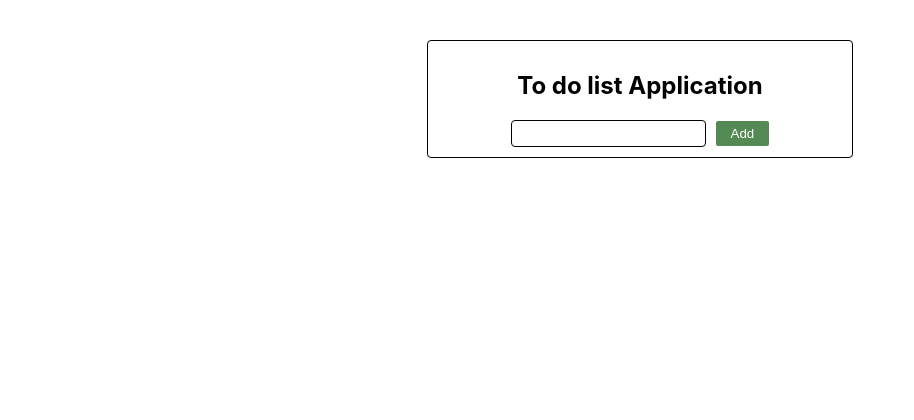
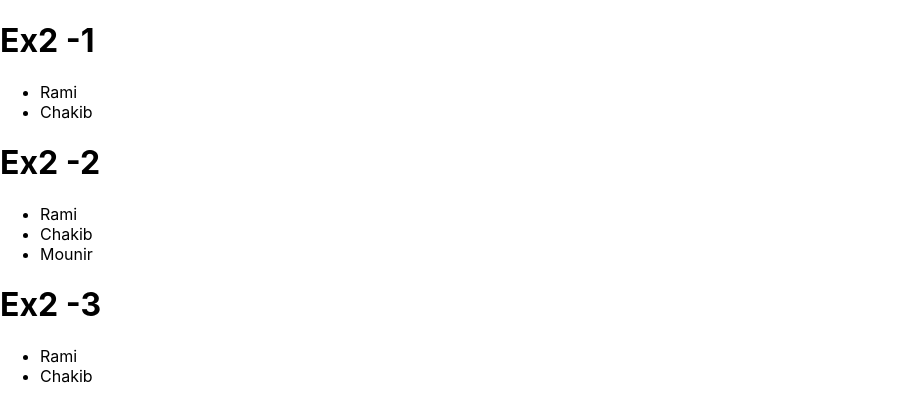
Before and after one commit to sofyanBoukir/react-APPS, a React (Create React App) app: page / in a window 1280 px wide. Shown: the top 420 px of the page, without its empty margins (0-914 px from the left). Built offline with nearby package versions, Linux system fonts and the light colour scheme.

Commit message:
hahwa class

```diff
--- a/src/Ex.jsx
+++ b/src/Ex.jsx
@@ -1,7 +1,7 @@
 import React from 'react'
 
 const Ex = () => {
-    //Ex 1
+    //Ex 1///
     // const list = [2,5,8,7,3];
     // let res = list.map(item => item *3)
     // console.log(res);
@@ -13,23 +13,23 @@ const Ex = () => {
     // console.log(sum);
 
 
-    //Ex 2
-    // const personnes = [
-    //     { nom: "Rami", age: 33, estMember: true },
-    //     { nom: "Fatihi", age: 24, estMember: false },
-    //     { nom: "Chakib", age: 45, estMember: true },
-    //     { nom: "Mounir", age: 37, estMember: false },
-    // ];
+    // Ex 2
+    const personnes = [
+        { nom: "Rami", age: 33, estMember: true },
+        { nom: "Fatihi", age: 24, estMember: false },
+        { nom: "Chakib", age: 45, estMember: true },
+        { nom: "Mounir", age: 37, estMember: false },
+    ];
 
-    // const arrayNomMembre = personnes.filter(personne => personne.estMember == true)
-    // console.log(arrayNomMembre);
+    const arrayNomMembre = personnes.filter(personne => personne.estMember == true)
+    console.log(arrayNomMembre);
 
 
-    // const arrayAges = personnes.filter(personne => personne.age > 24);
-    // console.log(arrayAges);
+    const arrayAges = personnes.filter(personne => personne.age > 24);
+    console.log(arrayAges);
 
-    // const arrayTrue = personnes.filter(personne => personne.age > 24 && personne.estMember == true);
-    // console.log(arrayTrue);
+    const arrayTrue = personnes.filter(personne => personne.age > 24 && personne.estMember == true);
+    console.log(arrayTrue);
 
 
     //Ex 3
@@ -99,12 +99,36 @@ const Ex = () => {
     // console.log(total_prix);
 
 
-    const Array_mesLivres = [...livres];
-    console.log(Array_mesLivres);
+    // const Array_mesLivres = [...livres];
+    // console.log(Array_mesLivres);
 
 
   return (
     <div>
+      <h1>Ex2 -1</h1>
+      <ul>
+        {
+          arrayNomMembre.map(elem =>{
+            return <li>{elem.nom}</li>
+          })
+        }
+      </ul>
+      <h1>Ex2 -2</h1>
+      <ul>
+        {
+          arrayAges.map(elem =>{
+            return <li>{elem.nom}</li>
+          })
+        }
+      </ul>
+      <h1>Ex2 -3</h1>
+      <ul>
+        {
+          arrayTrue.map(elem =>{
+            return <li>{elem.nom}</li>
+          })
+        }
+      </ul>
 
     </div>
   )
--- /dev/null
+++ b/src/Exclass.js
@@ -0,0 +1,49 @@
+import React, { Component } from 'react'
+
+export default class Exclass extends Component {
+  render() {
+    const personnes = this.props.personnes;
+
+    console.log(this);
+
+    const arrayNomMembre = personnes.filter(personne => personne.estMember == true)
+    console.log(arrayNomMembre);
+
+
+    const arrayAges = personnes.filter(personne => personne.age > 24);
+    console.log(arrayAges);
+
+    const arrayTrue = personnes.filter(personne => personne.age > 24 && personne.estMember == true);
+    console.log(arrayTrue);
+
+    return (
+        <div>
+        <h1>Ex2 -1</h1>
+        <ul>
+          {
+            arrayNomMembre.map(elem =>{
+              return <li>{elem.nom}</li>
+            })
+          }
+        </ul>
+        <h1>Ex2 -2</h1>
+        <ul>
+          {
+            arrayAges.map(elem =>{
+              return <li>{elem.nom}</li>
+            })
+          }
+        </ul>
+        <h1>Ex2 -3</h1>
+        <ul>
+          {
+            arrayTrue.map(elem =>{
+              return <li>{elem.nom}</li>
+            })
+          }
+        </ul>
+
+      </div>
+    )
+  }
+}
--- /dev/null
+++ b/src/ex.css
@@ -0,0 +1,6 @@
+ul{
+    list-style-type: none;
+}
+ul li{
+    font-size: 17px;
+}
--- a/src/index.js
+++ b/src/index.js
@@ -1,14 +1,22 @@
 import React from 'react';
 import ReactDOM from 'react-dom/client';
 import './index.css';
-import App from './to do list/App';
-// import Ex from './Ex';
+import Ex from './Ex';
 import reportWebVitals from './reportWebVitals';
+import Exclass from './Exclass';
+
+const personnes = [
+      { nom: "Rami", age: 33, estMember: true },
+      { nom: "Fatihi", age: 24, estMember: false },
+      { nom: "Chakib", age: 45, estMember: true },
+      { nom: "Mounir", age: 37, estMember: false },
+];
 
 const root = ReactDOM.createRoot(document.getElementById('root'));
 root.render(
   <React.StrictMode>
-    <App />
+    <Exclass personnes={personnes}/>
+    {/* <Ex /> */}
   </React.StrictMode>
 );
 
--- a/src/to do list/App.css
+++ /dev/null
@@ -1,51 +0,0 @@
-.container{
-  width: 30%;
-  border: 1.5px solid black;
-  border-radius: 4px;
-  padding: 10px 20px;
-  margin: 0 auto;
-  margin-top: 40px;
-  text-align: center;
-}
-input{
-  width: 45%;
-  padding: 5px 10px;
-  border: 1.5px solid black;
-  outline: none;
-  border-radius: 4px;
-}
-button{
-  background-color: rgb(84, 137, 84);
-  padding: 5px 15px;
-  color: white;
-  border: none;
-  border-radius: 2px;
-  margin-left: 10px;
-  transition: 0.2s ease;
-  cursor: pointer;
-}
-button:hover{
-  background-color: rgb(70, 115, 70);
-}
-ul{
-  list-style-type: "⚫";
-  font-size: 18px;
-  font-weight: 600;
-  text-align: left;
-}
-ul li{
-  padding-left: 10px;
-  cursor: pointer;
-}
-.done{
-  text-decoration: line-through;
-  list-style-type: "✔";
-}
-.itemContainer{
-  display: flex;
-  justify-content: space-around;
-  padding: 0px 10px;
-}
-#remove-btn{
-  cursor: pointer;
-}
--- a/src/to do list/App.js
+++ /dev/null
@@ -1,58 +0,0 @@
-import { useRef, useState } from 'react';
-import './App.css';
-
-function App() {
-
-  const [toDos,setToDos] = useState([]);
-  const inputRef = useRef();
-
-
-  function addItem(){
-    const itemValue = inputRef.current.value;
-    const newItem = {completed:false,itemValue};
-
-    if(itemValue !== ''){
-      setToDos([...toDos,newItem]);
-    }else{
-      alert("Please type somthing!");
-    }
-    inputRef.current.value = '';
-  }
-
-
-  const handleItemDone = (index) =>{
-    const newToDos = [...toDos];
-    newToDos[index].completed = !newToDos[index].completed;
-    setToDos(newToDos);
-  }
-
-  const handleItemRemove = (indexToRemove) =>{
-    const newToDos = [...toDos];
-    newToDos.splice(indexToRemove,1);
-    setToDos(newToDos);
-  }
-
-  return (
-    <div className='container'>
-      <h2>To do list Application</h2>
-      <ul>
-        {
-          toDos.map((item,index) => {
-            return <div className='itemContainer'>
-              <li
-               onClick={() => handleItemDone(index)}
-               className={item.completed ? "done" : ""}
-               >{item.itemValue}
-               </li>
-               <span id='remove-btn' onClick={() => handleItemRemove(index)}>❌</span>
-            </div>
-          })
-        }
-      </ul>
-      <input type='text' ref={inputRef}></input>
-      <button onClick={() => addItem()}>Add</button>
-    </div>
-  );
-}
-
-export default App;
```
